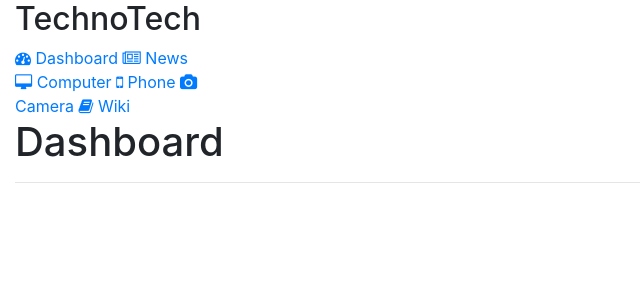
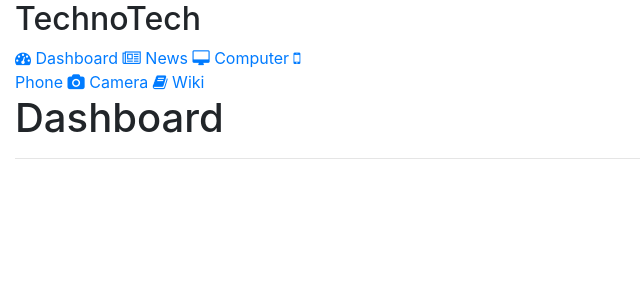
Before and after one commit to I4GIC-G7-TechnoTech/TechnoTech-Dev, a PHP site: page /index-backend.php in a window 1280 px wide. Shown: the top 300 px of the page, without its empty margins (0-640 px from the left). Run offline with PHP 8.4, Linux system fonts and the light colour scheme; some libraries are stand-ins or nearby versions.

Commit message:
update style

```diff
--- a/pages/backend/index-backend.php
+++ b/pages/backend/index-backend.php
@@ -3,7 +3,7 @@
 <!-- main-navbar -->
 
 <div class="dashboard">
-    <div class="col-md-2" id="navbar-backend">
+    <div class="col-md-3" id="navbar-backend">
         <nav>
             <div id="logo">
                 <h2>TechnoTech</h2>
@@ -37,7 +37,7 @@
         </nav>
     </div>
 
-    <div class="col-md-10">
+    <div class="col-md-8">
         <section>
             <h1>Dashboard</h1>
             <hr>
```
